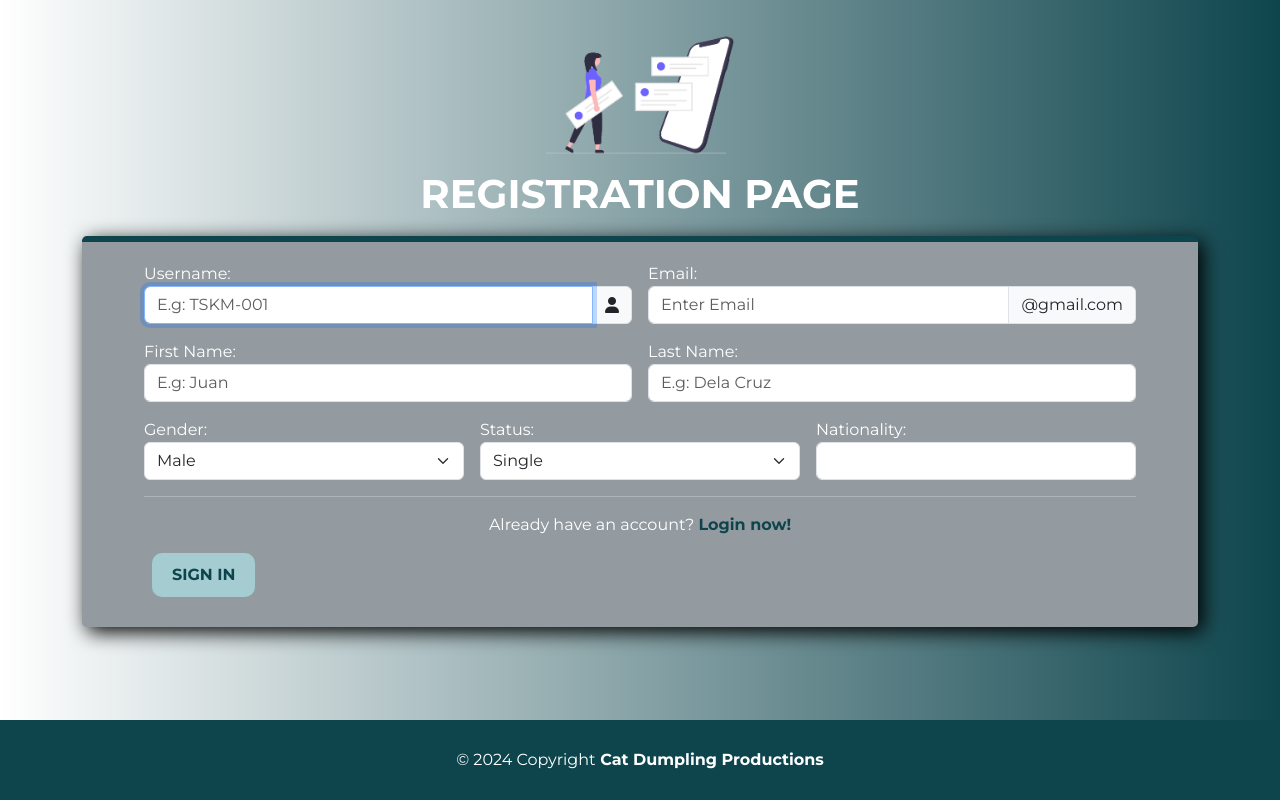
After one commit to markgg33/task-management-project, a PHP site: page /registration.php in a window 1280 px wide. The commit adds this page. Run offline with PHP 8.4, Linux system fonts and the light colour scheme; some libraries are stand-ins or nearby versions.

Commit message:
Added registration page and its styles

```diff
--- a/styles.css
+++ b/css/register.css
@@ -13,7 +13,6 @@ body{
     display: flex;
     flex-direction: column;
     align-items: center;
-    justify-content: center;
     height: 90vh;
     min-width: 500px;
 }
@@ -21,7 +20,6 @@ body{
 .logo-container{
     display: flex;
     flex-direction: column;
-    justify-content: center;
     align-items: center;
     margin-bottom: 10px;
     color: white;
@@ -30,7 +28,8 @@ body{
 
 
 .tskm-logo{
-    max-height: 300px;
+    margin-top: 20px;
+    max-height: 150px;
     background-color: transparent;
 }
 
@@ -47,6 +46,11 @@ body{
     color: white;
     border-radius: 5px;
     box-shadow: 5px 5px 20px black;
+}
+
+.form-login{
+    /*For 50px spacing of left and right*/
+    padding: 0 50px;
 }
 
 .user-container{
@@ -67,6 +71,7 @@ body{
     border: none;
     transition: color 100ms, background-color 100ms;
     font-weight: bold;
+    color: #0e454d;
 }
 
 .btn-login:hover{
--- /dev/null
+++ b/registration.php
@@ -0,0 +1,168 @@
+<!---------FOR REGISTRATION PAGE TEMPLATE (CHANGE SOME VALUES)-------->
+
+<?php
+
+include 'config.php';
+
+if (isset($_POST['submit'])) {
+    // Sanitize and validate input data
+    $emp_code = mysqli_real_escape_string($conn, $_POST['emp_code']);
+    $emp_pass = mysqli_real_escape_string($conn, $_POST['emp_pass']); // Hash the password
+    $first_name = mysqli_real_escape_string($conn, $_POST['first_name']);
+    $last_name = mysqli_real_escape_string($conn, $_POST['last_name']);
+    $dob = $_POST['dob'];
+    $gender = $_POST['gender'];
+    $status = $_POST['status'];
+    $nationality = mysqli_real_escape_string($conn, $_POST['nationality']);
+    $address = mysqli_real_escape_string($conn, $_POST['address']);
+    $city = mysqli_real_escape_string($conn, $_POST['city']);
+    $state = mysqli_real_escape_string($conn, $_POST['state']);
+    $country = mysqli_real_escape_string($conn, $_POST['country']);
+    $email = mysqli_real_escape_string($conn, $_POST['email']);
+    $mobile = $_POST['mobile'];
+    $emp_type = $_POST['emp_type'];
+    $joining_date = $_POST['joining_date'];
+    $department = mysqli_real_escape_string($conn, $_POST['department']);
+    $usertype = $_POST['usertype'];
+
+    // Check if a file has been uploaded
+    if (isset($_FILES['photo'])) {
+        // File upload path
+        $targetDir = "uploads/";
+        $photoName = basename($_FILES["photo"]["name"]);
+        $targetFilePath = $targetDir . $photoName;
+
+        // Move the uploaded file to the specified location
+        if (move_uploaded_file($_FILES["photo"]["tmp_name"], $targetFilePath)) {
+            // Insert the file path into the database
+            $insert = "INSERT INTO login_users(emp_code, emp_pass, first_name, last_name, dob, gender, status, nationality,
+                address, city, state, country, email, mobile, emp_type, joining_date, department, photo, created, usertype)
+                VALUES ('$emp_code', '$emp_pass', '$first_name', '$last_name', '$dob', '$gender', '$status', '$nationality',
+                '$address', '$city', '$state', '$country', '$email', '$mobile', '$emp_type', '$joining_date', '$department',
+                '$targetFilePath', NOW() , '$usertype')";
+
+            // Execute the query
+            mysqli_query($conn, $insert);
+
+            // Show success message with JavaScript
+            echo '<script>alert("Account created successfully!");</script>';
+
+            // Redirect to login page after a short delay
+            echo '<script>
+                    setTimeout(function() {
+                        window.location.href = "index.php";
+                    }, 2000); // 2000 milliseconds (2 seconds)
+                  </script>';
+        } else {
+            // Error handling if file upload fails
+            echo "Sorry, there was an error uploading your file.";
+        }
+    } else {
+        // Error handling if no file is uploaded
+        echo "No file uploaded.";
+    }
+}
+
+?>
+
+<!DOCTYPE html>
+<html lang="en">
+
+<head>
+    <meta charset="UTF-8">
+    <meta name="viewport" content="width=device-width, initial-scale=1.0">
+    <title>Task Management System</title>
+    <link href="https://fonts.googleapis.com/css2?family=Montserrat:ital,wght@0,100..900;1,100..900&display=swap" rel="stylesheet">
+    <link rel="stylesheet" href="css/register.css">
+    <script src="https://kit.fontawesome.com/92cde7fc6f.js" crossorigin="anonymous"></script>
+    <link rel="stylesheet" href="node_modules/bootstrap/dist/css/bootstrap.min.css">
+    <script src="node_modules/bootstrap/dist/js/bootstrap.bundle.min.js"></script>
+</head>
+
+<body>
+    <div class="container-md main-container">
+        <div class="logo-container">
+            <img src="images/task-icon.png" class="tskm-logo" alt="">
+            <h1><strong>REGISTRATION PAGE</strong></h1>
+        </div>
+
+        <div class="container form-container">
+            <form action="#" class="form-login">
+                <div class="row gx-3">
+                    <div class="col">
+                        <label for="Username">Username:</label>
+                        <div class="input-group">
+                            <input type="text" class="form-control" name="emp_username" placeholder="E.g: TSKM-001" autofocus required>
+                            <span class="input-group-text"><i class="fa-solid fa-user"></i></span>
+                        </div>
+                    </div>
+                    <div class="col">
+                        <label for="Email">Email:</label>
+                        <div class="input-group">
+                            <input type="email" class="form-control" name="email" placeholder="Enter Email" autofocus required>
+                            <span class="input-group-text">@gmail.com</i></span>
+                        </div>
+                    </div>
+                    <div class="mb-3"></div>
+                </div>
+                <div class="row gx-3">
+                    <div class="col">
+                        <label for="FirstName">First Name:</label>
+                        <div class="input-group">
+                            <input type="text" class="form-control" name="first_name" placeholder="E.g: Juan" autofocus required>
+                        </div>
+                    </div>
+                    <div class="col">
+                        <label for="LastName">Last Name:</label>
+                        <div class="input-group">
+                            <input type="text" class="form-control" name="last_name" placeholder="E.g: Dela Cruz" autofocus required>
+                        </div>
+                    </div>
+                    <div class="mb-3"></div>
+                </div>
+                <div class="row gx-3">
+                    <div class="col">
+                        <label for="Gender">Gender:</label>
+                        <select class="form-select" aria-label="Default select example" name="gender">
+                            <option value="Male">Male</option>
+                            <option value="Female">Female</option>
+                            <option value="Prefer not to say">Prefer not to say</option>
+                        </select>
+                    </div>
+                    <div class="col">
+                        <label for="Status">Status:</label>
+                        <select class="form-select" aria-label="Default select example" name="status">
+                            <option value="Single">Single</option>
+                            <option value="Married">Married</option>
+                            <option value="Widowed">Widowed</option>
+                            <option value="Separated">Separated</option>
+                            <option value="Divorced">Divorced</option>
+                        </select>
+                    </div>
+                    <div class="col">
+                        <label for="Nationality">Nationality:</label>
+                        <div class="input-group">
+                            <input type="text" class="form-control" name="nationality" autofocus required>
+                        </div>
+                    </div>
+                </div>
+                <hr>
+                <div class="text-center">
+                    <p>Already have an account? <a href="index.php" class="reg-link">Login now!</a> </p>
+                </div>
+                <div class="user-btn mx-2">
+                    <button class="btn-login" name="submit" type="submit">SIGN IN</button>
+                </div>
+            </form>
+        </div>
+    </div>
+
+    <footer class="my-footer">
+        <div class="footer-content">
+            &copy; 2024 Copyright<strong> Cat Dumpling Productions</strong>
+        </div>
+    </footer>
+
+</body>
+
+</html>
```
Also changed, not shown: css/styles.css (added, +85 -0 lines), index.php (+91 -6 lines), admin.php (added), users.php (added).
